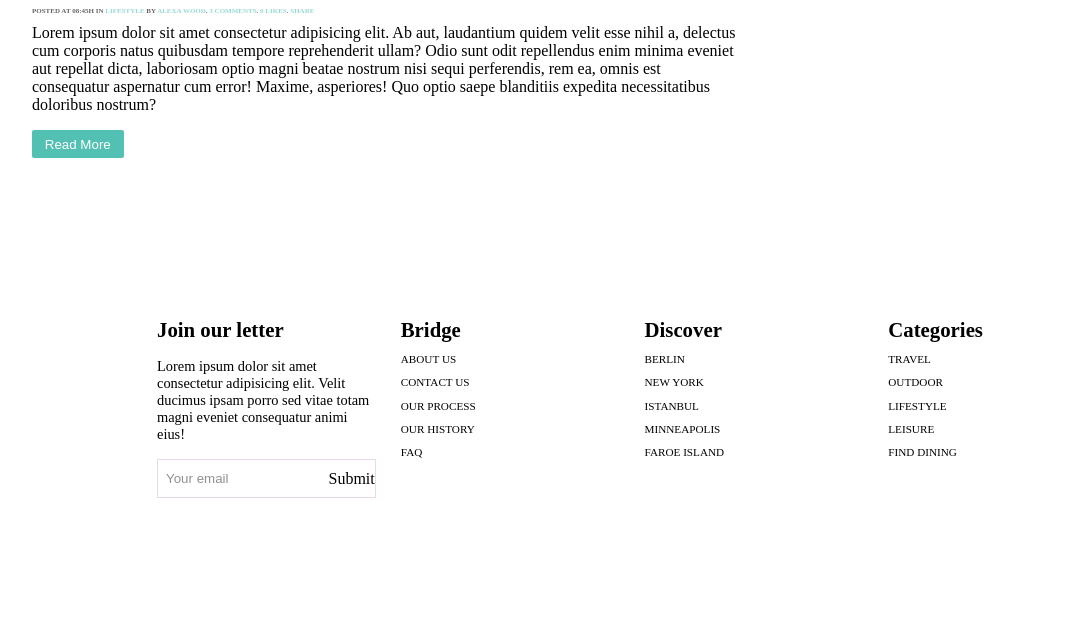
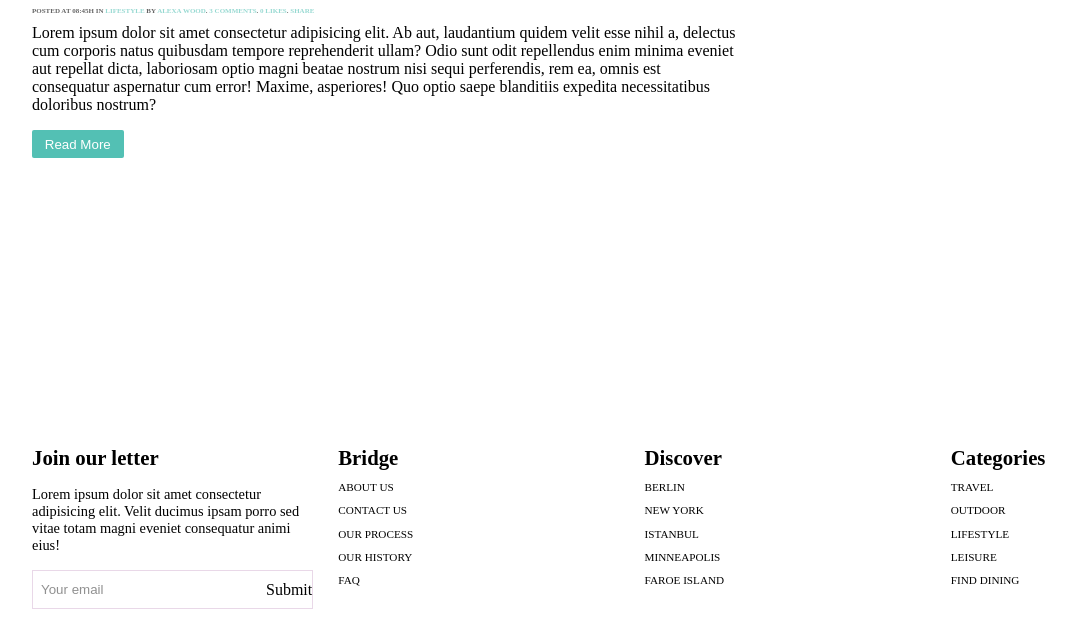
Before and after one commit to yungbossxclusiv/projectBlog, a plain HTML site: page index.html in a window 1280 px wide. Shown: the part 1358-1999 px from the top of the page, without its empty margins (8-1084 px from the left). Before the commit the page ends 1888 px from the top, so only its background shows below. Drawn offline with Linux system fonts and the light colour scheme.

Commit message:
updated content side and footer code

```diff
--- a/styles.css
+++ b/styles.css
@@ -91,7 +91,7 @@ main{
 
 
 .contentSide{
-     border: 2px solid black;
+     /* border: 2px solid black; */
      height: 100vh;
      position: sticky;
      top: 64px;
@@ -150,11 +150,12 @@ main{
 /* footer styling */
 footer{
     /* border: 2px solid; */
+    margin-top: 15rem;
     padding: 2rem;
 }
 .footerInfo{
     /* border: 2px solid blue; */
-    max-width: 950px;
+    max-width: 1200px;
     margin: auto;
     display: grid;
     grid-template-columns: repeat(4, 1fr);
```
